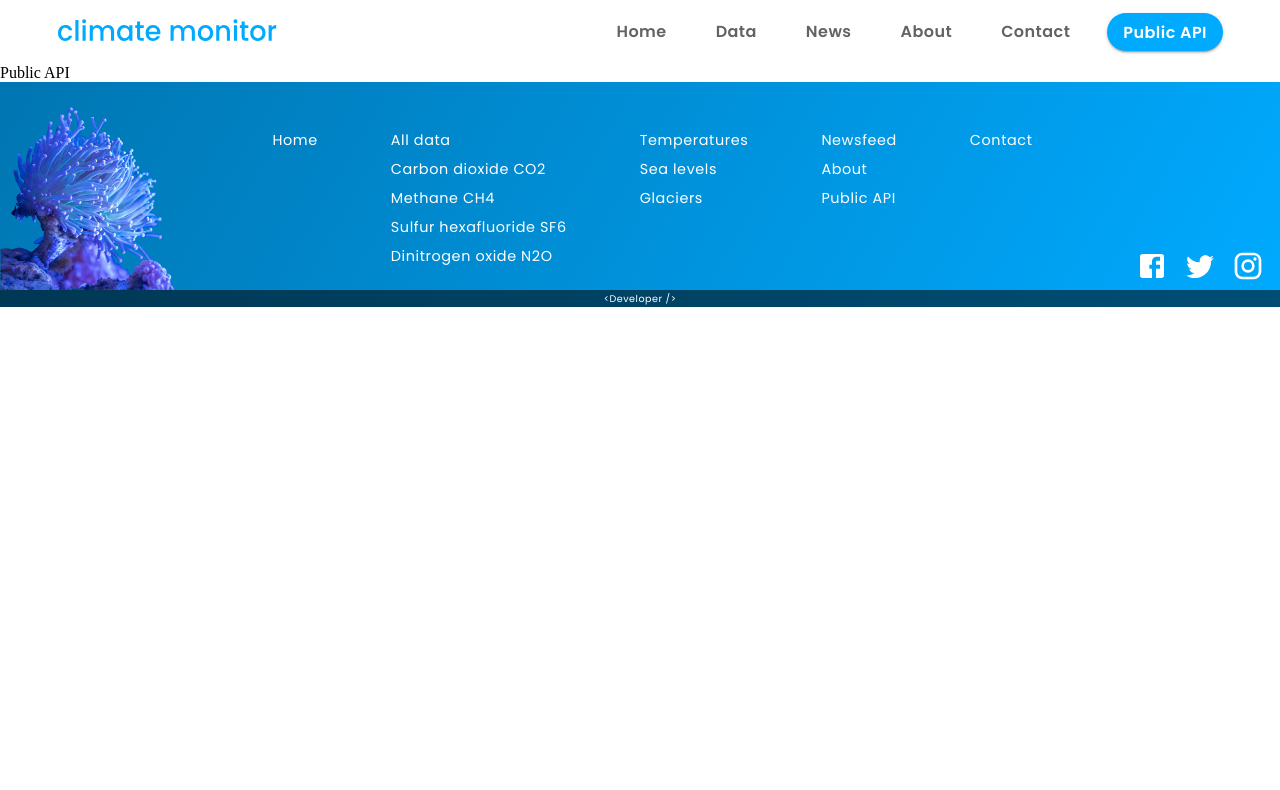
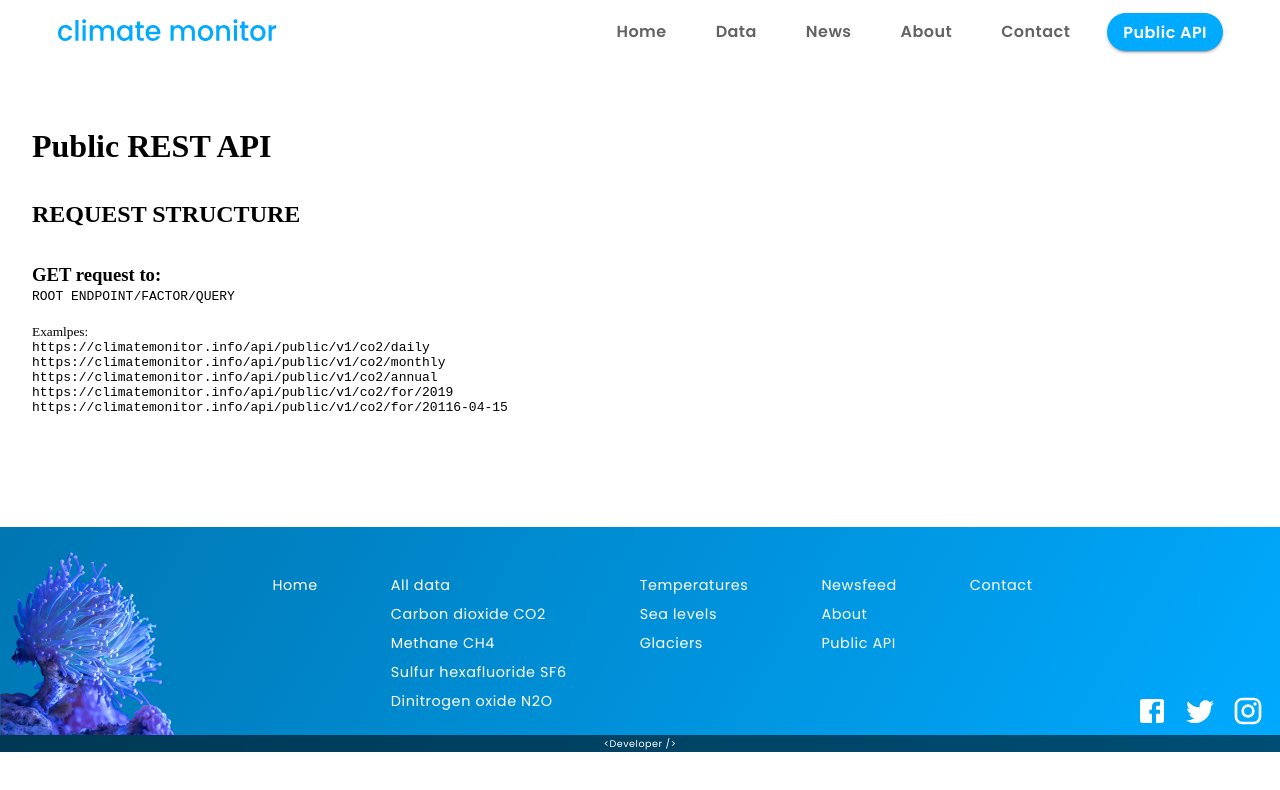
Before and after one commit to TomaszPietrzykowski/climate-monitor-client, a React (Create React App) app: page /public_api in a window 1280 px wide. Shown: the top 790 px of the page. Built offline with nearby package versions, Linux system fonts and the light colour scheme.

Commit message:
public API taken on

```diff
--- a/src/components/pages/News.js
+++ b/src/components/pages/News.js
@@ -39,7 +39,7 @@ const useStyles = makeStyles((theme) => ({
     },
   },
   container: {
-    maxWidth: 1400,
+    maxWidth: 1300,
     margin: "auto",
     minHeight: "100vh",
   },
@@ -57,7 +57,7 @@ const useStyles = makeStyles((theme) => ({
   },
   newsContainer: {
     width: "100%",
-    maxWidth: 1400,
+    maxWidth: 1300,
     display: "flex",
     flexWrap: "wrap",
     justifyContent: "center",
--- a/src/components/pages/PublicAPI.js
+++ b/src/components/pages/PublicAPI.js
@@ -1,7 +1,500 @@
-import React from "react";
+import React from "react"
+import { makeStyles } from "@material-ui/core/styles"
+
+const useStyles = makeStyles((theme) => ({
+  container: {
+    maxWidth: 1300,
+    margin: "auto",
+    marginTop: "2rem",
+    marginBottom: "5rem",
+    padding: "2rem",
+  },
+}))
 
 const PublicAPI = () => {
-  return <div>Public API</div>;
-};
+  const classes = useStyles()
+  return (
+    <div className={classes.container}>
+      <h1>Public REST API</h1>
+      <br />
+      <br />
+      <h2>REQUEST STRUCTURE</h2>
+      <br />
+      <br />
+      <h3>GET request to:</h3>
+      <code>ROOT ENDPOINT/FACTOR/QUERY</code>
+      <br />
+      <br />
+      <small>Examlpes:</small>
+      <pre>
+        <code>
+          https://climatemonitor.info/api/public/v1/co2/daily <br />
+          https://climatemonitor.info/api/public/v1/co2/monthly <br />
+          https://climatemonitor.info/api/public/v1/co2/annual <br />
+          https://climatemonitor.info/api/public/v1/co2/for/2019 <br />
+          https://climatemonitor.info/api/public/v1/co2/for/20116-04-15 <br />
+        </code>
+      </pre>
+      {/*
+#####
 
-export default PublicAPI;
+
+
+### ROOT ENDPOINT
+
+<code>
+https://climatemonitor.info/api/public/v1
+</code>
+
+### FACTOR
+
+#### Availaible factors:
+
+Earth atmospheric carbon dioxide (CO2)
+
+<code></code>
+<ROOT ENDPOINT>/co2/<QUERY>
+<code></code>
+
+Earth atmospheric methane (CH4)
+
+<code></code>
+<ROOT ENDPOINT>/ch4/<QUERY>
+<code></code>
+
+Earth atmospheric sulfur hexafluoride (SF6)
+
+<code></code>
+<ROOT ENDPOINT>/sf6/<QUERY>
+<code></code>
+
+Earth atmospheric dinitrogen oxide (N2O)
+
+<code></code>
+<ROOT ENDPOINT>/n2o/<QUERY>
+<code></code>
+
+Earth average temperatures and temperature anomalies
+
+<code></code>
+<ROOT ENDPOINT>/temperature/<QUERY>
+<code></code>
+
+Arctica's and Antarctica's glaciers mass loss
+
+<code></code>
+<ROOT ENDPOINT>/glaciers/<QUERY>
+<code></code>
+
+Sea level trends and global ocean mass
+
+<code></code>
+<ROOT ENDPOINT>/ocean/<QUERY>
+<code></code>
+
+### QUERY
+
+#### GET FULL DATASET
+
+Depending on datasets availaible for chosen FACTOR
+link>> all available endpoints
+
+<code></code>
+/daily
+/monthly
+/annual
+/monthly_ml
+/annual_gl
+<code></code>
+
+Examples:
+
+<code></code>
+https://climatemonitor.info/api/public/v1/ch4/monthly
+https://climatemonitor.info/api/public/v1/sf6/annual
+https://climatemonitor.info/api/public/v1/co2/monthly_ml
+<code></code>
+
+#### GET SINGLE READING
+
+Structure:
+
+<code></code>
+/for/<DATE>
+<code></code>
+
+Depending on datasets availaible for chosen FACTOR
+
+<code></code>
+/for/YYYY-MM-DD
+<code></code>
+
+will return daily readings,
+
+<code></code>
+/for/YYY-MM
+<code></code>
+
+will return monthly average,
+
+<code></code>
+/for/YYYY
+<code></code>
+
+will return annual average.
+
+Examlpes:
+
+<code></code>
+https://climatemonitor.info/api/public/v1/co2/for/2018-05-12
+https://climatemonitor.info/api/public/v1/co2/for/2012
+<code></code>
+
+---
+
+## RESPONSE STRUCTURE
+
+Response from API is provided in JSend format with possible outcomes:
+success, fail and error.
+
+### Success response
+
+Requested data is always provided in `data` object.
+
+<code></code>json
+{
+  "status": "success",
+  "data": {
+    "label": "2012-09-03",
+    "value": 389.43,
+    "unit": "ppm"
+  }
+}
+<code></code>
+
+Response containing full datatset:
+
+<code></code>json
+{
+  "status": "success",
+  "data": {
+    "title": "Annual CO2 global",
+    "description": "Temporary description",
+    "readings": [
+      {
+        "label": "1980",
+        "value": 338.91
+      },
+      {
+        "label": "2020",
+        "value": 412.46
+      }
+    ],
+    "unit": "ppm",
+    "source": "www.climatemonitor.info",
+    "sourceUrl": "https://climatemonitor.info",
+    "lastUpdate": "2021-04-24T18:24:25.789Z"
+  }
+}
+<code></code>
+
+### Fail response
+
+Response status 4xx, client-side errors, e.g. invalid request.
+
+<code></code>json
+{
+  "status": "fail",
+  "message": "Requested date is outside of dataset scope: 2011-01-01 - 2021-04-26"
+}
+<code></code>
+
+### Error response
+
+Response status 5xx, server-side errors
+
+<code></code>json
+{
+  "status": "error",
+  "message": "Internal server error ;)"
+}
+<code></code>
+
+---
+
+## ALL AVAILABLE ENDPOINTS
+
+GET requests to root endpoint:
+
+<code></code>
+https://climatemonitor.info/api/public/v1
+<code></code>
+
+#### Earth atmospheric CO2
+
+Latest available daily CO2 reading from Mauna Loa Observatory, Hawaii:
+
+<code></code>
+/co2/latest
+<code></code>
+
+Earth daily CO2:
+
+<code></code>
+/co2/daily
+<code></code>
+
+Earth CO2 weekly average from Mauna Loa Observatory, Hawaii:
+
+<code></code>
+/co2/weekly_ml
+<code></code>
+
+Earth CO2 weekly global average:
+
+<code></code>
+/co2/weekly_gl
+<code></code>
+
+Earth CO2 monthly average from Mauna Loa Observatory, Hawaii:
+
+<code></code>
+/co2/monthly_ml
+<code></code>
+
+Earth CO2 monthly global average:
+
+<code></code>
+/co2/monthly_gl
+<code></code>
+
+Earth CO2 annual global average:
+
+<code></code>
+/co2/annual_gl
+<code></code>
+
+Earth CO2 annual average from Mauna Loa Observatory, Hawaii:
+
+<code></code>
+/co2/annual_ml
+<code></code>
+
+Annual global CO2 increase:
+
+<code></code>
+/co2/increase_gl
+<code></code>
+
+Annual CO2 increase, Mauna Loa Observatory, Hawaii:
+
+<code></code>
+/co2/increase_ml
+<code></code>
+
+Earth CO2 reading for the date:
+
+<code></code>
+/co2/for/2016-04-102
+<code></code>
+
+Earth CO2 monthly average:
+
+<code></code>
+/co2/for/2016-04
+<code></code>
+
+Earth co2 annaul average:
+
+<code></code>
+/co2/for/2016
+<code></code>
+
+#### Earth atmospheric methane (CH4)
+
+Monthly global atmospheric CH4:
+
+<code></code>
+/ch4/monthly
+<code></code>
+
+Annual global atmospheric CH4:
+
+<code></code>
+/ch4/annual
+<code></code>
+
+Annual atmospheric CH4 growth rate:
+
+<code></code>
+/ch4/growth
+<code></code>
+
+#### Earth atmospheric sulfur hexafluoride (SF6)
+
+Monthly global atmospheric SF6:
+
+<code></code>
+/sf6/monthly
+<code></code>
+
+Annual global atmospheric SF6:
+
+<code></code>
+/sf6/annual
+<code></code>
+
+Annual atmospheric SF6 growth rate:
+
+<code></code>
+/sf6/growth
+<code></code>
+
+#### Earth atmospheric dinitrogen oxide (N2O)
+
+Monthly global atmospheric N2O:
+
+<code></code>
+/n2o/monthly
+<code></code>
+
+Annual global atmospheric N2O:
+
+<code></code>
+/n2o/annual
+<code></code>
+
+Annual atmospheric N2O growth rate:
+
+<code></code>
+/n2o/growth
+<code></code>
+
+#### Global ocean levels
+
+Global ocean mass:
+
+<code></code>
+/ocean/mass
+<code></code>
+
+Ocean level variation:
+
+<code></code>
+/ocean/level
+<code></code>
+
+#### Arctica and Antarctica mass loss
+
+Antarctica ice mass:
+
+<code></code>
+/glaciers/antarctica
+<code></code>
+
+Greenland ice mass:
+
+<code></code>
+/glaciers/greenland
+<code></code>
+
+#### Temperatures
+
+Annual land surface average:
+
+<code></code>
+/temp/annual_avg
+<code></code>
+
+<code></code>
+/temp/annual_min
+<code></code>
+
+<code></code>
+/temp/annual_max
+<code></code>
+
+Average annual land surface anomaly:
+
+<code></code>
+/temp/annual_anomaly_min
+<code></code>
+
+<code></code>
+/temp/annual_anomaly_avg
+<code></code>
+
+<code></code>
+/temp/annual_anomaly_max
+<code></code>
+
+Annual land and ocean combined temperature anomaly:
+
+<code></code>
+/temp/annual_anomaly_loc
+<code></code>
+
+Annual land and ocean combined average temperature:
+
+<code></code>
+/temp/annual_loc
+<code></code>
+
+Monthly land surface average:
+
+<code></code>
+/temp/monthly_min
+<code></code>
+
+<code></code>
+/temp/monthly_avg
+<code></code>
+
+<code></code>
+/temp/monthly_max
+<code></code>
+
+Average monthly land surface anomaly:
+
+<code></code>
+/temp/monthly_anomaly_min
+<code></code>
+
+<code></code>
+/temp/monthly_anomaly_avg
+<code></code>
+
+<code></code>
+/temp/monthly_anomaly_max
+<code></code>
+
+Monthly land and ocean combined temperature anomaly:
+
+<code></code>
+/temp/monthly_anomaly_loc
+<code></code>
+
+Monthly land and ocean combined average temperature:
+
+<code></code>
+/temp/monthly_loc
+<code></code>
+
+Daily land surface average temperature anomaly (last ten years of availaible records):
+
+<code></code>
+/temp/daily_min
+<code></code>
+
+<code></code>
+/temp/daily_avg
+<code></code>
+
+<code></code>
+/temp/daily_max
+<code></code> */}
+    </div>
+  )
+}
+
+export default PublicAPI
```
